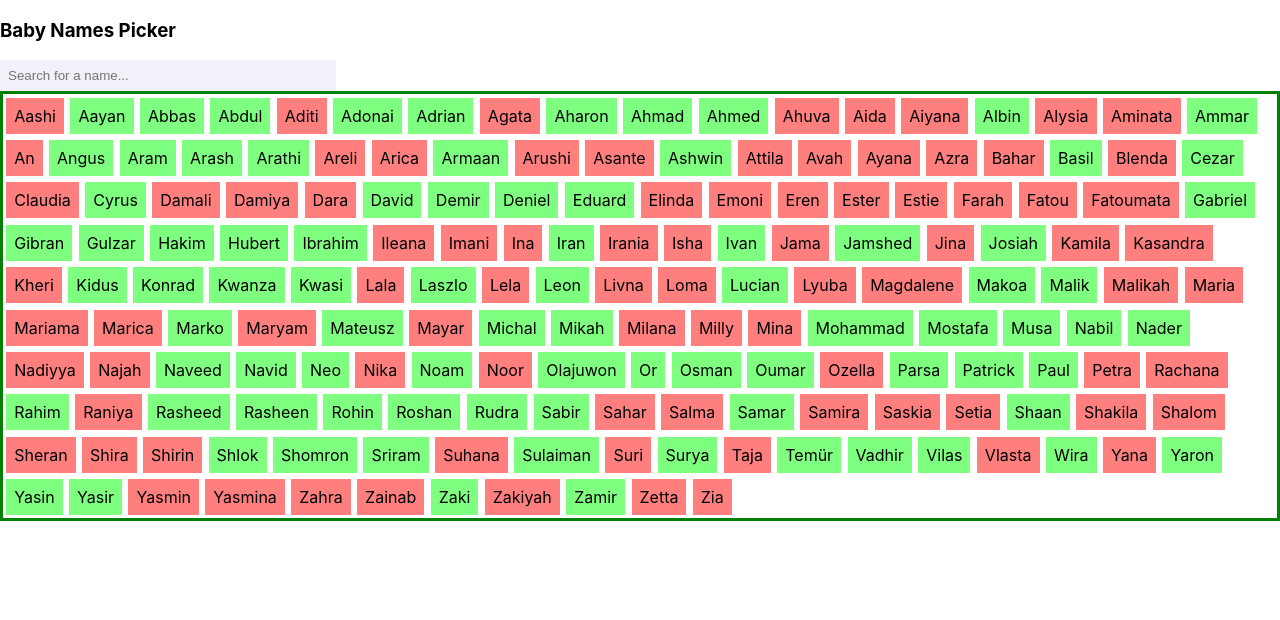
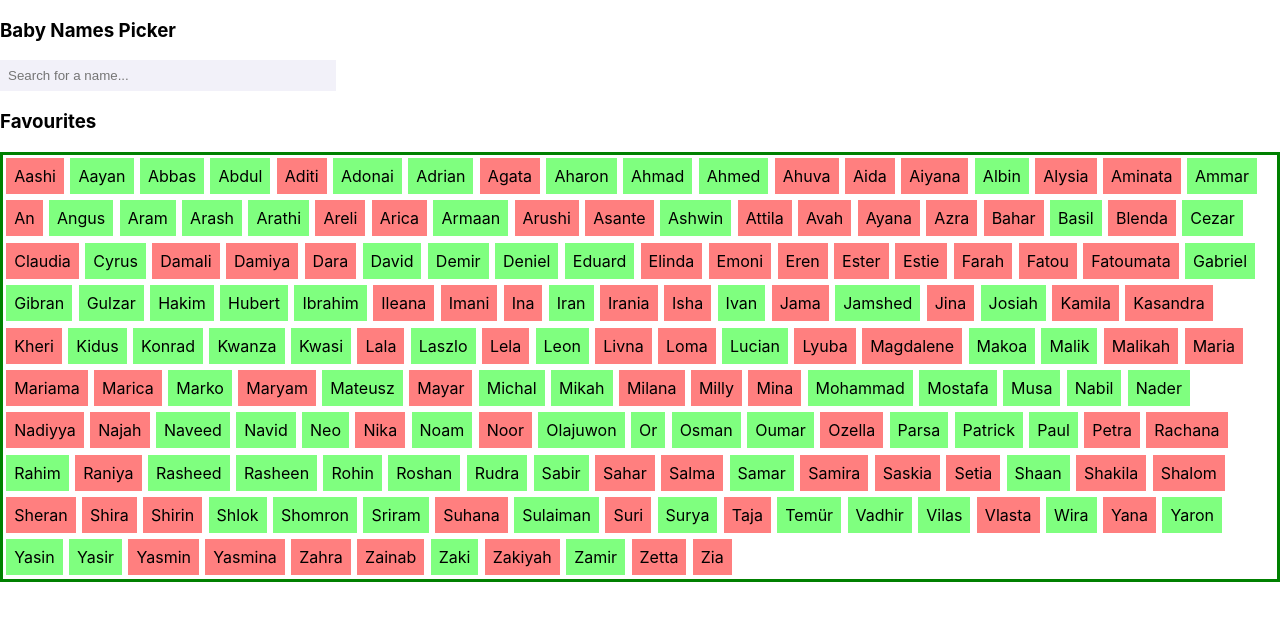
Before and after one commit to DouglasVDM/baby-name-picker-react, a React (Create React App) app: page / in a window 1280 px wide. Shown: the top 620 px of the page. Built offline with nearby package versions, Linux system fonts and the light colour scheme.

Commit message:
Level 3 - start of favourites

```diff
--- a/src/BabyNames.js
+++ b/src/BabyNames.js
@@ -1,13 +1,17 @@
-import React from 'react';
+import React, { useState } from 'react';
 
-function BabyNames({babyList}) {
+function BabyNames({ babyList }) {
 
   const babyFilterList = babyList
 
   const sortedNames = babyFilterList
     .sort((name1, name2) => name1.name.localeCompare(name2.name));
 
+  const favouriteBaby = (name) => console.log(name.target);
+
   return (
+    <div>
+      <h3>Favourites</h3>
       <div style={{ display: "flex", flexWrap: "wrap", height: "fit-content", border: ".2rem solid green" }}>
         {sortedNames
           .map((babyName) => {
@@ -23,7 +27,9 @@ function BabyNames({babyList}) {
                   backgroundColor: color,
                   textAlign: "center"
                 }}
-              key={babyName.id}>
+                key={babyName.id}
+                onClick={favouriteBaby}
+              >
                 {babyName.name}
               </p>
             )
@@ -31,7 +37,8 @@ function BabyNames({babyList}) {
           )
         }
       </div>
-  )
+
+    </div>)
 }
 
 export default BabyNames
```
Lines whose indentation alone changed are shown as unchanged.
